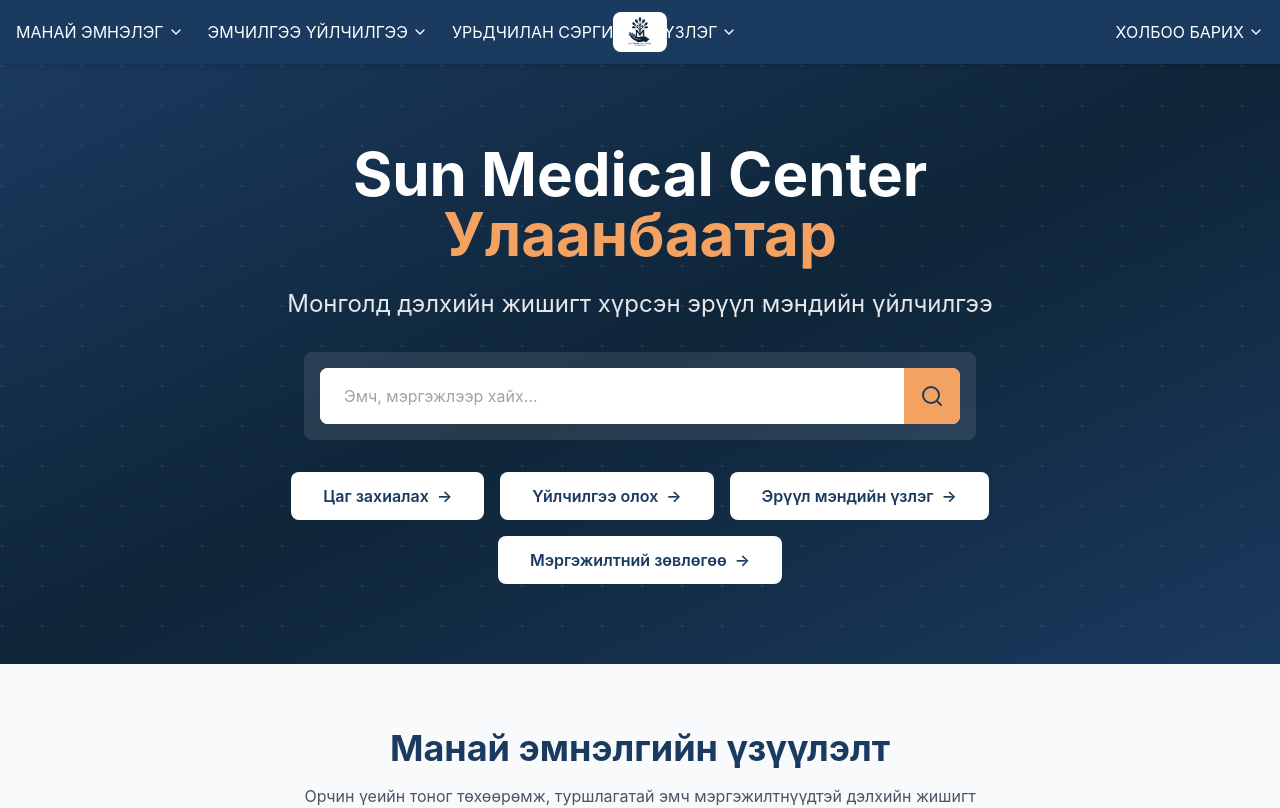
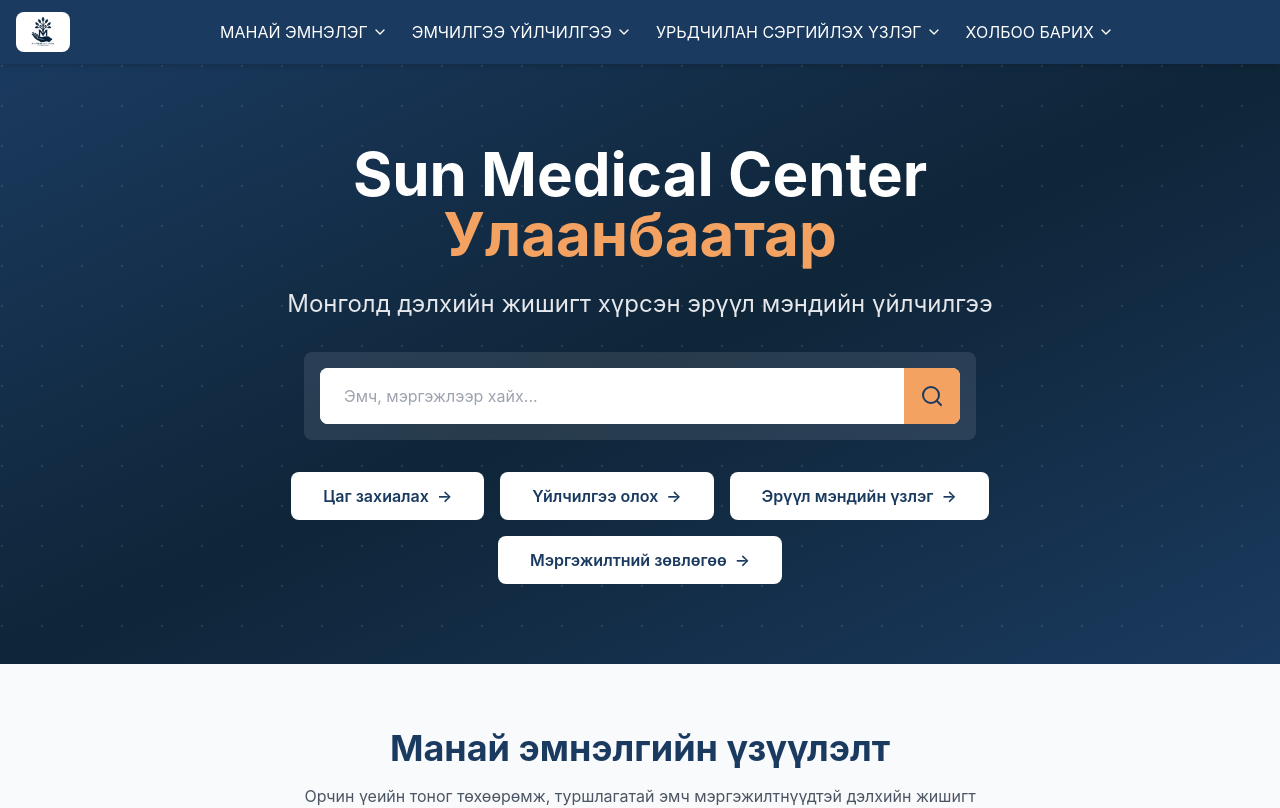
Before and after one commit to Deltasoftmn/Sunmedical, a Next.js app: page / in a window 1280 px wide. Shown: the top 808 px of the page. Built offline with nearby package versions, Linux system fonts and the light colour scheme.

Commit message:
Update Navigation.tsx

```diff
--- a/components/Navigation.tsx
+++ b/components/Navigation.tsx
@@ -11,25 +11,9 @@
   return (
     <nav className="bg-primary-blue text-white sticky top-0 z-50 shadow-md">
       <div className="container mx-auto px-4">
-        <div className="relative flex items-center justify-between h-16">
-          {/* Left Navigation */}
-          <div className="hidden md:flex items-center space-x-4 lg:space-x-6 flex-1">
-            <a href="#discover" className="hover:text-primary-yellow transition flex items-center whitespace-nowrap">
-              МАНАЙ ЭМНЭЛЭГ
-              <ChevronDown className="ml-1 h-4 w-4" />
-            </a>
-            <a href="#services" className="hover:text-primary-yellow transition flex items-center whitespace-nowrap">
-              ЭМЧИЛГЭЭ ҮЙЛЧИЛГЭЭ
-              <ChevronDown className="ml-1 h-4 w-4" />
-            </a>
-            <a href="#preventive" className="hover:text-primary-yellow transition flex items-center whitespace-nowrap">
-              УРЬДЧИЛАН СЭРГИЙЛЭХ ҮЗЛЭГ
-              <ChevronDown className="ml-1 h-4 w-4" />
-            </a>
-          </div>
-
-          {/* Logo - Centered */}
-          <div className="absolute left-1/2 transform -translate-x-1/2 flex items-center">
+        <div className="flex items-center justify-between h-16">
+          {/* Logo - Left */}
+          <div className="flex items-center flex-shrink-0">
             <a href="/" className="flex items-center">
               {!logoError ? (
                 <div className="relative h-10 w-auto bg-white rounded-lg px-2 py-1 flex items-center">
@@ -52,21 +36,35 @@
             </a>
           </div>
 
-          {/* Right Navigation */}
-          <div className="hidden md:flex items-center justify-end space-x-4 flex-1">
-            <a href="#contact" className="hover:text-primary-yellow transition flex items-center whitespace-nowrap">
+          {/* Navigation Links - Center/Right */}
+          <div className="hidden md:flex items-center space-x-4 lg:space-x-6 flex-1 justify-center">
+            <a href="#discover" className="hover:text-primary-yellow transition flex items-center whitespace-nowrap text-sm lg:text-base">
+              МАНАЙ ЭМНЭЛЭГ
+              <ChevronDown className="ml-1 h-4 w-4" />
+            </a>
+            <a href="#services" className="hover:text-primary-yellow transition flex items-center whitespace-nowrap text-sm lg:text-base">
+              ЭМЧИЛГЭЭ ҮЙЛЧИЛГЭЭ
+              <ChevronDown className="ml-1 h-4 w-4" />
+            </a>
+            <a href="#preventive" className="hover:text-primary-yellow transition flex items-center whitespace-nowrap text-sm lg:text-base">
+              УРЬДЧИЛАН СЭРГИЙЛЭХ ҮЗЛЭГ
+              <ChevronDown className="ml-1 h-4 w-4" />
+            </a>
+            <a href="#contact" className="hover:text-primary-yellow transition flex items-center whitespace-nowrap text-sm lg:text-base">
               ХОЛБОО БАРИХ
               <ChevronDown className="ml-1 h-4 w-4" />
             </a>
           </div>
 
           {/* Mobile Menu Button */}
-          <button
-            className="md:hidden text-white"
-            onClick={() => setIsMenuOpen(!isMenuOpen)}
-          >
-            {isMenuOpen ? <X className="h-6 w-6" /> : <Menu className="h-6 w-6" />}
-          </button>
+          <div className="md:hidden flex items-center">
+            <button
+              className="text-white"
+              onClick={() => setIsMenuOpen(!isMenuOpen)}
+            >
+              {isMenuOpen ? <X className="h-6 w-6" /> : <Menu className="h-6 w-6" />}
+            </button>
+          </div>
         </div>
 
         {/* Mobile Menu */}
```
